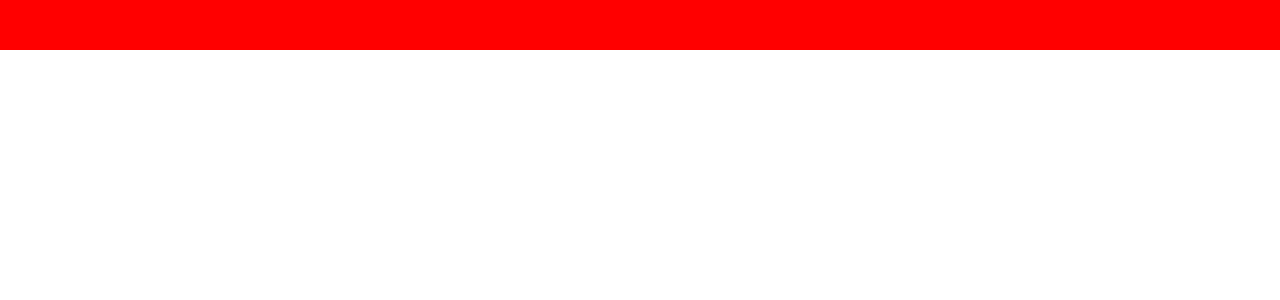
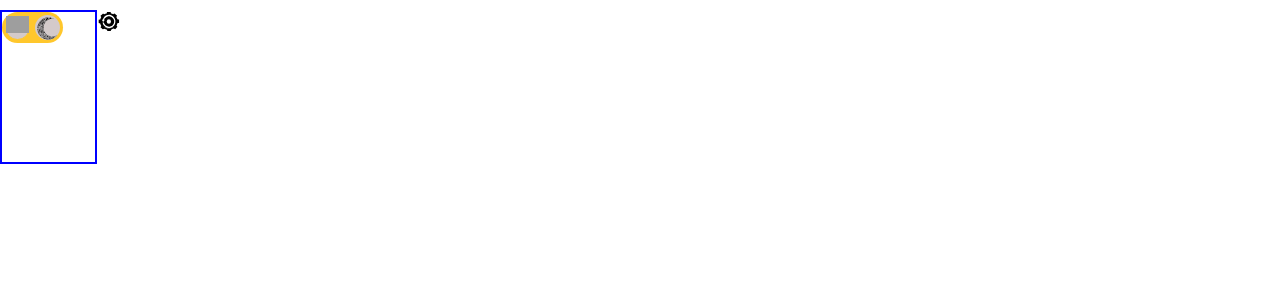
Before and after one commit to MRezaHeydar1376/todo, a React (Create React App) app: page / in a window 1280 px wide. Shown: the top 300 px of the page. Built offline with nearby package versions, Linux system fonts and the light colour scheme; grey boxes are pictures that could not be loaded.

Commit message:
Add SideCard

```diff
--- a/src/pages/index.tsx
+++ b/src/pages/index.tsx
@@ -1,10 +1,11 @@
+import { SideCard, SwitchButton } from "../components";
 import Navbar from "../layouts/navbar";
 import { Div } from "../styles";
 
 function Home() {
     return (
         <Div>
-            <Navbar/>
+            <SideCard />
         </Div>
     );
 }
```
